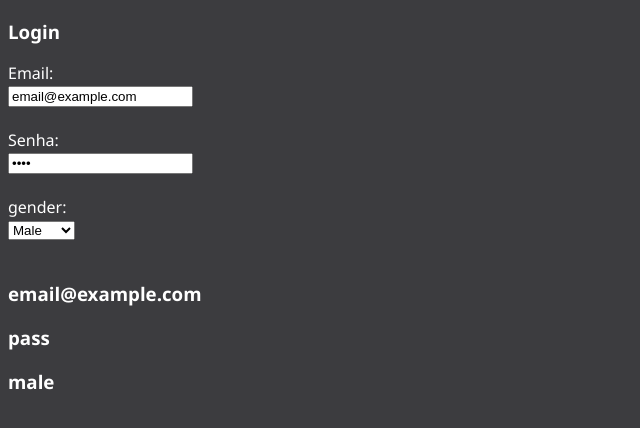
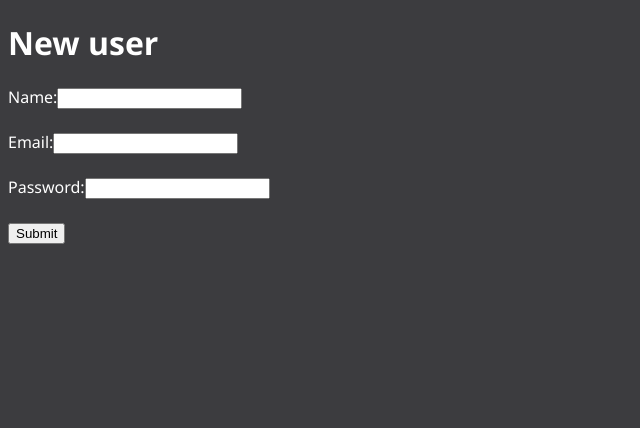
Before and after one commit to FernandoROL/my-first-react-app, a React (Create React App) app: page / in a window 1280 px wide. Shown: the top 428 px of the page, without its empty margins (0-640 px from the left). Built offline with nearby package versions, Linux system fonts and the light colour scheme.

Commit message:
eighth class

```diff
--- a/src/App.js
+++ b/src/App.js
@@ -5,55 +5,39 @@ class App extends Component {
   constructor(props) {
     super(props);
     this.state = {
-      email: 'email@example.com',
-      password: 'pass',
-      sex: 'male'
+      name: '',
+      email: '',
+      password: ''
     }
-
-    this.changeEmail = this.changeEmail.bind(this);
-    this.changePassword = this.changePassword.bind(this);
-    this.changeSex = this.changeSex.bind(this);
+    this.register = this.register.bind(this);
   }
 
-  changeEmail(e){
-    let inputValue = e.target.value;
-    this.setState({email: inputValue});
+  register(event){
+    const {name, email, password} = this.state;
+    name !== '' && email !== '' && password !== '' ?
+    alert(`All fields filled in! \nSelling your information to the chinese mafia... \n\nName: ${name} \nEmail: ${email} \nPassword: ${password}`) :
+    this.setState({error: 'Looks like you missed some fieds...'});
+    event.preventDefault();
   }
 
-  changePassword(e){
-    let inputValue = e.target.value;
-    this.setState({password: inputValue});
-  }
-
-  changeSex(e){
-    let inputValue = e.target.value;
-    this.setState({sex: inputValue});
-  }
 
   render() {
     return (
       <div>
-        <h3>Login</h3>
-        Email: <br/>
-        <input type='email' name='email' value={this.state.email}
-          onChange={this.changeEmail} />
-        <br/><br/>
-        Senha: <br/>
-        <input type='password' name='password' value={this.state.password}
-          onChange={this.changePassword} />
-        <br/><br/>
-        gender: <br/>
-        <select name="sex" value={this.state.sex} onChange={this.changeSex}>
-          <option value={'male'}>Male</option>
-          <option value={'female'}>Female</option>
-        </select>
-        <br/><br/>
-
-        <div>
-          <h3>{this.state.email}</h3>
-          <h3>{this.state.password}</h3>
-          <h3>{this.state.sex}</h3>
-        </div>
+        <h1>New user</h1>
+        {this.state.error && <p id='error-alert'>{this.state.error}</p>}
+        <form onSubmit={this.register}>
+          <label>Name:</label>
+          <input type="text" value={this.state.name} onChange={(e) => this.setState({name: e.target.value})}></input>
+          <br/><br/>
+          <label>Email:</label>
+          <input type="email" value={this.state.email} onChange={(e) => this.setState({email: e.target.value})}></input>
+          <br/><br/>
+          <label>Password:</label>
+          <input type="password" value={this.state.password} onChange={(e) => this.setState({password: e.target.value})}></input>
+          <br/><br/>
+          <button type="submit">Submit</button>
+        </form>
       </div>
     );
   }
--- a/src/index.css
+++ b/src/index.css
@@ -3,3 +3,15 @@ body {
     color: white;
     font-family: 'Segoe UI', Tahoma, Geneva, Verdana, sans-serif;
 }
+
+#error-alert {
+    color: rgb(255, 0, 0);
+}
+
+#alert-alert {
+    color: yellow;
+}
+
+#success-alert {
+    color: limegreen;
+}
```
